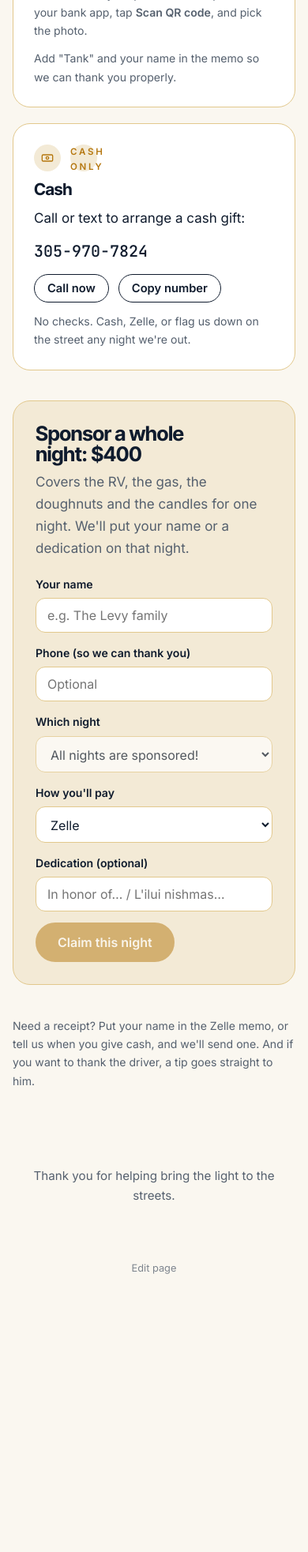
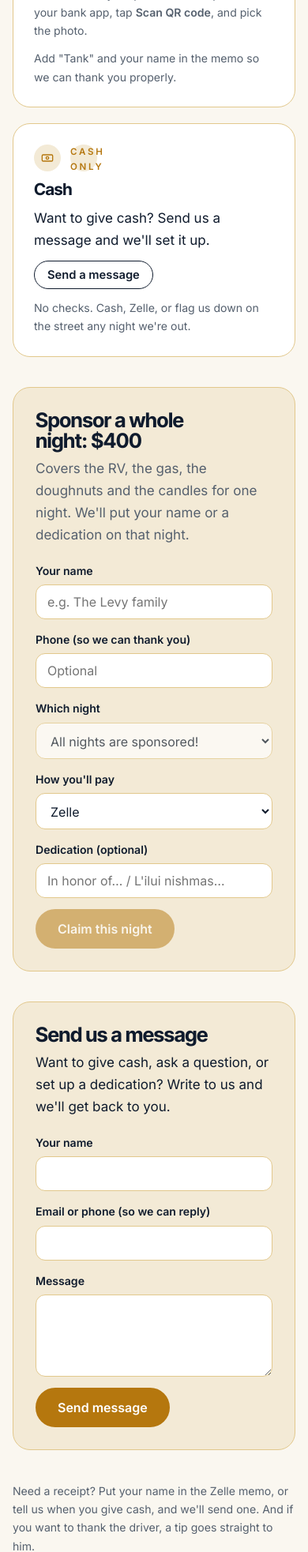
Before and after one commit to mtauber-dev/mitzvatank, a PHP site: page / in a window 390 px wide. Shown: the part 4249-6214 px from the top of the page at 79% size. Before the commit the page ends 5862 px from the top, so only its background shows below. Run offline with PHP 8.4, Linux system fonts and the light colour scheme.

Commit message:
Replace phone numbers with an emailed contact form
- remove the cash phone number and text-message fallback from the page
- "Send us a message" form saves to the admin page and emails the
  address set in site/data/mail.php (kept out of git)
- sponsor requests are emailed too
- admin page lists messages and whether each email was sent
- per-visitor limit of 5 messages an hour

Co-Authored-By: Claude Opus 5.5 <noreply@anthropic.com>

```diff
--- a/site/api/claim.php
+++ b/site/api/claim.php
@@ -42,4 +42,10 @@ $res = with_lock(function () use ($name, $phone, $night, $ded, $pay) {
     write_json('claims.json', $claims);
     return [200, ['ok' => true]];
 });
+if ($res[0] === 200) {
+    notify(
+        'Mitzvah Tank: ' . $name . ' wants to sponsor ' . $night,
+        "New sponsor request from the Mitzvah Tank website\n\nName: $name\nNight: $night\nPays by: $pay\n" . ($phone !== '' ? "Phone: $phone\n" : '') . ($ded !== '' ? "Dedication: $ded\n" : '') . "\nWhen the \$400 comes in, mark it sponsored: https://mitzvatank.easeintech.com/admin.php\n"
+    );
+}
 out($res[0], $res[1]);
--- a/site/data/lib.php
+++ b/site/data/lib.php
@@ -41,6 +41,35 @@ function clean_html($s): string {
     return function_exists('mb_substr') ? mb_substr($s, 0, 5000) : substr($s, 0, 5000);
 }
 
+// Email a notice to the address in data/mail.php (kept off the website and out of git).
+function notify(string $subject, string $body, string $replyTo = ''): bool {
+    $f = DATA_DIR . '/mail.php';
+    if (!is_file($f)) return false;
+    $cfg = require $f;
+    $to = (string)($cfg['to'] ?? '');
+    if (!filter_var($to, FILTER_VALIDATE_EMAIL)) return false;
+    $from = (string)($cfg['from'] ?? 'no-reply@mitzvatank.easeintech.com');
+    $headers = "From: Mitzvah Tank website <$from>\r\nMIME-Version: 1.0\r\nContent-Type: text/plain; charset=UTF-8\r\n";
+    if ($replyTo !== '' && filter_var($replyTo, FILTER_VALIDATE_EMAIL)) $headers .= "Reply-To: $replyTo\r\n";
+    $subject = '=?UTF-8?B?' . base64_encode(str_replace(["\r", "\n"], ' ', $subject)) . '?=';
+    return @mail($to, $subject, $body, $headers, '-f' . $from);
+}
+
+// At most $max requests per hour from one visitor for a given form.
+function rate_ok(string $bucket, int $max): bool {
+    $ip = hash('sha256', ($_SERVER['REMOTE_ADDR'] ?? '') . $bucket);
+    return with_lock(function () use ($ip, $max) {
+        $r = read_json('ratelimit.json', []);
+        $now = time();
+        foreach ($r as $k => $times) { $r[$k] = array_values(array_filter((array)$times, fn($t) => $t > $now - 3600)); if (!$r[$k]) unset($r[$k]); }
+        $mine = $r[$ip] ?? [];
+        if (count($mine) >= $max) { write_json('ratelimit.json', $r); return false; }
+        $mine[] = $now; $r[$ip] = $mine;
+        write_json('ratelimit.json', $r);
+        return true;
+    });
+}
+
 function start_admin_session(): void {
     if (session_status() === PHP_SESSION_ACTIVE) return;
     session_set_cookie_params(['lifetime' => 0, 'path' => '/', 'secure' => true, 'httponly' => true, 'samesite' => 'Strict']);
--- a/site/index.php
+++ b/site/index.php
@@ -135,6 +135,7 @@ form{display:grid;grid-template-columns:repeat(2,minmax(0,1fr));gap:14px}
 label{display:flex;flex-direction:column;gap:6px;font-size:.88rem;font-weight:600}
 label.wide{grid-column:1/-1}
 input,select{font:400 1rem var(--body);padding:11px 14px;border-radius:12px;border:1px solid var(--line);background:var(--surface);color:var(--ink);width:100%}
+textarea{font:400 1rem var(--body);padding:11px 14px;border-radius:12px;border:1px solid var(--line);background:var(--surface);color:var(--ink);width:100%;resize:vertical}
 .msg{grid-column:1/-1;background:var(--surface);border:1px dashed var(--gold);border-radius:14px;padding:16px;display:flex;flex-direction:column;gap:12px}
 .msg pre{margin:0;white-space:pre-wrap;font:500 .95rem var(--body)}
 .receipt{margin-top:22px}
@@ -258,9 +259,8 @@ html.editing [data-ek]:focus{outline:2px solid var(--gold);background:color-mix(
     <div class="way">
       <div class="tag"><span><svg width="16" height="16" viewBox="0 0 24 24" fill="none" stroke="currentColor" stroke-width="2"><rect x="2" y="6" width="20" height="12" rx="2"/><circle cx="12" cy="12" r="2.5"/></svg></span><span>Cash only</span></div>
       <h3>Cash</h3>
-      <p>Call or text to arrange a cash gift:</p>
-      <div class="num">305-970-7824</div>
-      <div class="btns"><a class="btn sm" href="tel:+13059707824">Call now</a><button class="btn sm" type="button" data-copy="305-970-7824">Copy number</button></div>
+      <p>Want to give cash? Send us a message and we'll set it up.</p>
+      <div class="btns"><a class="btn sm" href="#contact">Send a message</a></div>
       <p class="fine">No checks. Cash, Zelle, or flag us down on the street any night we're out.</p>
     </div>
   </div>
@@ -284,11 +284,22 @@ html.editing [data-ek]:focus{outline:2px solid var(--gold);background:color-mix(
           <pre id="claim-text"></pre>
           <div class="btns"><button class="btn sm gold" type="button" id="copy-msg">Copy message</button><a class="btn sm" id="sms-link" href="#">Open in Messages</a></div>
         </div>
-        <p class="fine">Please send $400 with the Zelle QR code above (memo "Tank"), or call 305-970-7824 to arrange cash. Once we get it, your name goes up on the night.</p>
+        <p class="fine">Please send $400 with the Zelle QR code above (memo "Tank"), or send us a message below to arrange cash. Once we get it, your name goes up on the night.</p>
       </div>
     </form>
   </div>
 
+  <div class="sponsor contact" id="contact">
+    <div class="stack" style="gap:8px"><h3 style="font-size:1.6rem">Send us a message</h3>
+    <p>Want to give cash, ask a question, or set up a dedication? Write to us and we'll get back to you.</p></div>
+    <form id="contact-form" novalidate>
+      <label><span>Your name</span><input id="ct-name" autocomplete="name" required></label>
+      <label><span>Email or phone (so we can reply)</span><input id="ct-reply" autocomplete="email" required></label>
+      <label class="wide"><span>Message</span><textarea id="ct-msg" rows="4" maxlength="2000" required></textarea></label>
+      <input id="ct-web" name="website" tabindex="-1" autocomplete="off" aria-hidden="true" style="position:absolute;left:-9999px;width:1px;height:1px">
+      <div class="wide" style="display:flex;flex-direction:column;gap:8px;align-items:flex-start"><button class="btn gold" type="submit" id="ct-btn">Send message</button><p class="fine" id="ct-status" role="status" hidden></p></div>
+    </form>
+  </div>
   <p class="fine receipt">Need a receipt? Put your name in the Zelle memo, or tell us when you give cash, and we'll send one. And if you want to thank the driver, a tip goes straight to him.</p>
 </section>
 
@@ -311,7 +322,7 @@ const ord = n => n + (n===1?'st':n===2?'nd':n===3?'rd':'th');
 
 // ---- every text block on the page gets a stable key, so edits can be saved and re-applied ----
 const INLINE = new Set(['B','I','EM','STRONG','BR','SPAN']);
-const SKIP = 'script,style,svg,select,option,input,textarea,[data-nights],#claim-msg,#claim-err,[data-raised],[data-needed],[data-pct],[data-goal],[data-track],#edit-link';
+const SKIP = 'script,style,svg,select,option,input,textarea,[data-nights],#claim-msg,#claim-err,#ct-status,[data-raised],[data-needed],[data-pct],[data-goal],[data-track],#edit-link';
 const hash = s => { let h = 5381; for (let i = 0; i < s.length; i++) h = ((h << 5) + h + s.charCodeAt(i)) | 0; return (h >>> 0).toString(36); };
 const isLeaf = el => el.textContent.trim() !== '' && [...el.querySelectorAll('*')].every(c => INLINE.has(c.tagName));
 (function walk(root){
@@ -388,10 +399,8 @@ function boot(){
       $('#claim-head').textContent = 'Thank you, ' + name + '! We got your request for ' + n.day + '. We\'ll be in touch to confirm.';
       $('#claim-text-wrap').hidden = true;
     } else {
-      $('#claim-head').textContent = 'Almost done! Text this message to Yisroel at 305-970-7824 to lock in your night:';
-      $('#claim-text').textContent = txt;
-      $('#sms-link').href = 'sms:+13059707824?&body=' + encodeURIComponent(txt);
-      $('#claim-text-wrap').hidden = false;
+      $('#claim-head').textContent = 'Sorry, we couldn\'t save your request. Please send us a message below with the night you want.';
+      $('#claim-text-wrap').hidden = true;
     }
     $('#claim-msg').hidden = false;
     $('#claim-msg').scrollIntoView({behavior:'smooth', block:'nearest'});
@@ -399,6 +408,22 @@ function boot(){
 
   app.querySelectorAll('[data-copy]').forEach(b => b.addEventListener('click', () => { if (!editing) copy(b.dataset.copy, b); }));
   $('#copy-msg').addEventListener('click', e => copy($('#claim-text').textContent, e.currentTarget));
+  const ctLabel = $('#ct-btn').innerHTML;
+  $('#contact-form').addEventListener('submit', async e => {
+    e.preventDefault();
+    const st = $('#ct-status'), btn = $('#ct-btn');
+    const name = $('#ct-name').value.trim(), reply = $('#ct-reply').value.trim(), message = $('#ct-msg').value.trim();
+    const say = (t, bad) => { st.textContent = t; st.hidden = false; st.style.color = bad ? '#c2410c' : ''; };
+    if (!name || !reply || !message) { say('Please fill in your name, how to reach you, and a message.', true); return; }
+    btn.disabled = true; btn.textContent = 'Sending…';
+    try {
+      const r = await fetch('api/contact.php', {method: 'POST', headers: {'Content-Type': 'application/json'}, body: JSON.stringify({name, reply, message, website: $('#ct-web').value})});
+      const j = await r.json().catch(() => null);
+      if (r.ok && j && j.ok) { $('#contact-form').reset(); say('Thank you! Your message was sent. We\'ll get back to you soon.'); }
+      else say((j && j.error) || 'Could not send right now. Please try again in a few minutes.', true);
+    } catch (_) { say('Could not reach the server. Check your connection and try again.', true); }
+    btn.disabled = false; btn.innerHTML = ctLabel;
+  });
 }
 
 // ---- admin: log in, edit any text in place, publish ----
```
Also changed, not shown: site/admin.php (+24 -0 lines), site/api/contact.php (added, +42 -0 lines), 1 other file.
